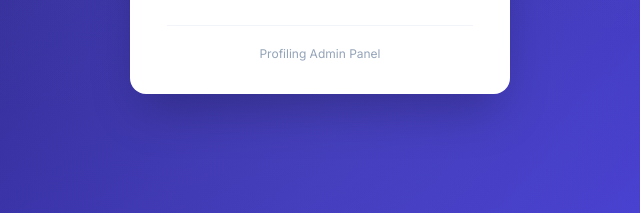
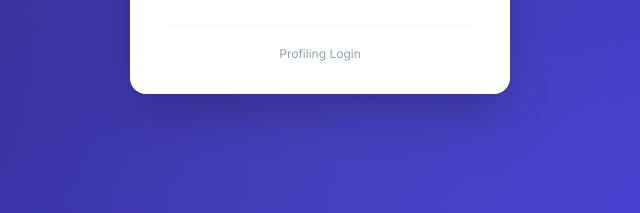
Before and after one commit to rency2904/Profiling, a website: page index.html in a window 1280 px wide. Shown: the part 570-783 px from the top of the page, 320-960 px from the left. Drawn offline with Linux system fonts and the light colour scheme.

Commit message:
Update login footer text

```diff
--- a/index.html
+++ b/index.html
@@ -80,7 +80,7 @@
         </button>
         <button type="button" class="login-link-btn" onclick="hideForgotPassword()">Back to Sign In</button>
       </div>
-      <p class="login-footer">Profiling Admin Panel</p>
+      <p class="login-footer">Profiling Login</p>
     </div>
   </div>
 
```
